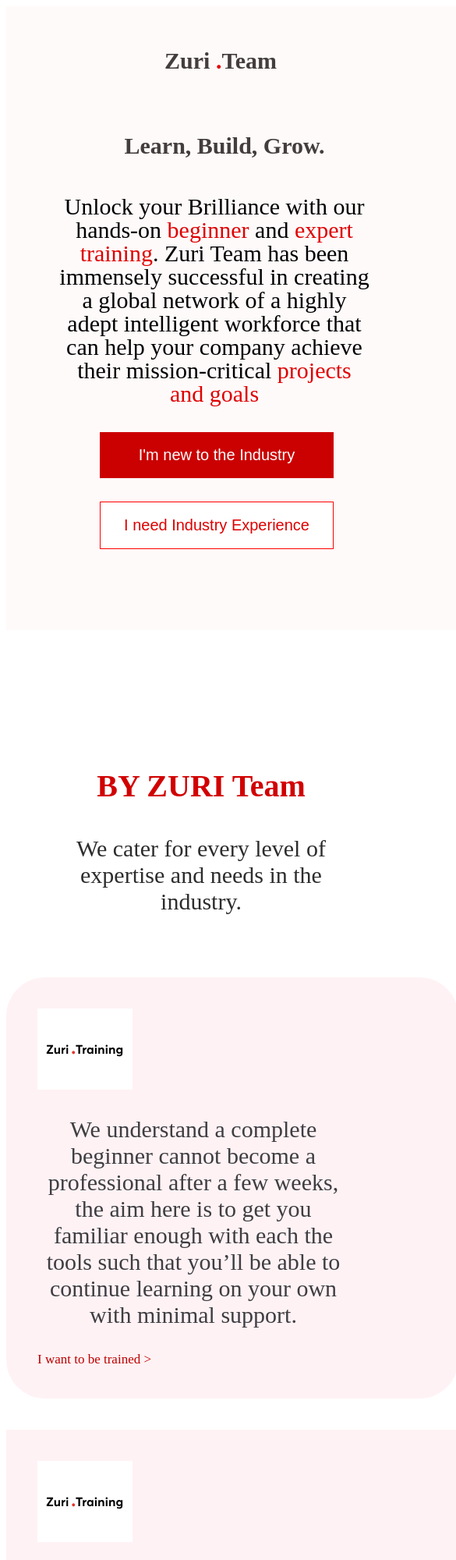
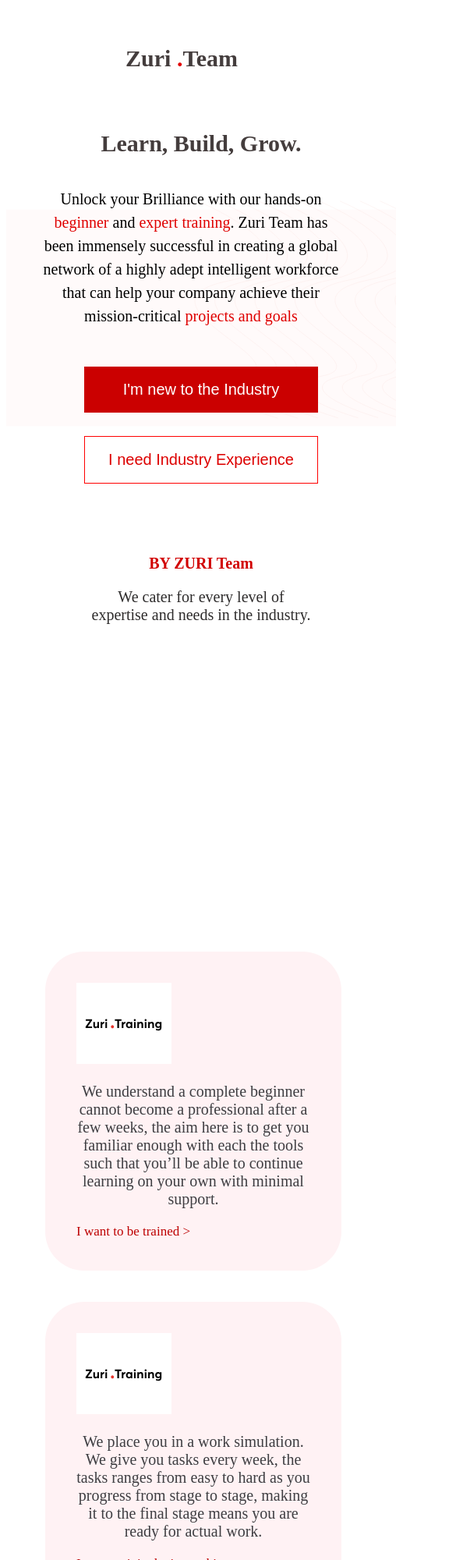
Before and after one commit to AdjarhoAndrew/Website-Replicate, a plain HTML site: page index.html in a window 390 px wide. Shown: the top 2000 px of the page at 78% size, 585 px wide, since content can reach past the window. Drawn offline with Linux system fonts and the light colour scheme.

Commit message:
first commit

```diff
--- a/index.html
+++ b/index.html
@@ -8,7 +8,9 @@
     <link rel="stylesheet" href="style.css" />
   </head>
   <body>
+    <div>
     <img  class="bimg"src="pro file/hero-bg.svg"/>
+    </div>
     <div>
       <h1 class="nametag">
         Zuri <span style="color: rgb(226, 0, 0)">.</span>Team
@@ -36,7 +38,6 @@
           </p>
         </div>
         <div class="Mycontainerp">
-
 
       <div class="firstflex">
           <img class="istpicture"src="pro file/zuri-training-img.svg">
--- a/style.css
+++ b/style.css
@@ -141,34 +141,35 @@ a {
     width: 100px;
   }
   .nametag {
-    margin-left: 200px;
+    margin-left:150px;
     width: 150px;
     font-size: 30px;
   }
   .Namedescript {
     width: 300px;
-    margin-left: 130px;
+    margin-left:100px;
     margin-bottom: 80px;
     font-size: 30px;
   }
   .istpara {
-    width: 400px;
+    width: 380px;
     left: 5px;
-    font-size: 30px;
-    margin-right: 0px;
+    font-size: 20px;
+    margin-right: 50px;
     padding-left: 0px;
-    margin-left: 70px;
+    margin-left: 50px;
     top: 220px;
     line-height: 30px;
   }
   .button {
     width: 500px;
-    margin-left: 20px;
-    margin-top: 4px;
+    margin-left: 0px;
+    margin-top: 0px;
+
   }
   .button1 {
     margin-left: 0px;
-    margin-top: 150px;
+    margin-top: 70px;
     width: 300px;
     font-size: 20px;
   }
@@ -178,69 +179,82 @@ a {
     width: 300px;
     font-size: 20px;
   }
+.sectiontext{ margin-bottom: 100px; bottom: 270px; position: relative;
 
-  .sectiontext {
-    padding-top: 0px;
-  }
-
+ }
   .text1 {
     margin-left: 100px;
     width: 300px;
     margin-top: 0px;
-    font-size: 40px;
-    bottom: 100px;
+    font-size: 20px;
+    bottom: 250px;
     padding-bottom: 0px;
+
+
   }
   .text1p {
     margin-left: 50px;
     width: 400px;
     margin-top: 0px;
-    font-size: 30px;
+    font-size: 20px;
   }
   .Mycontainerp {
     display: block;
     margin-left: 0px;
+    position: relative;
+    margin-bottom:0px;
+
+
   }
   .firstflex {
-    width: 500px;
+    width: 300px;
     margin-right: 600px;
     margin-bottom: 40px;
     border-radius: 50px;
+    margin-left: 50px;
+
   }
 
   .secondflex {
-    width: 500px;
+    width: 300px;
     margin-right: 600px;
     margin-bottom: 40px;
+    border-radius: 50px;
+    margin-left: 50px;
   }
 
   .thirdflex {
-    width: 500px;
+    width: 300px;
     margin-right: 600px;
     margin-left: 0px;
+    border-radius: 50px;
+    margin-left: 50px;
+
   }
 
   .istarticle {
-    font-size: 30px;
-    width: 400px;
+    font-size: 20px;
+    width: 300px;
     margin-right: 200px;
     text-align: center;
   }
 
   .secondarticle {
-    font-size: 30px;
-    width: 400px;
+    font-size: 20px;
+    width: 300px;
     text-align: center;
   }
 
   .thirdarticle {
-    font-size: 30px;
-    width: 400px;
+    font-size: 20px;
+    width: 300px;
     text-align: center;
   }
 
   .a {
     font-size: 100px;
+    text-align: center;
+    padding-left: 120px;
   }
 
   .containerbox {
@@ -255,5 +269,5 @@ a {
   .footer {
     margin-top: 40px;
   }
-  .bimg{display: block;}
+  .bimg{ display:block; width: 500px; height: 800px;}
 }
```
Also changed, not shown: Experiencepage.css (+7 -5 lines), Experiencepage.html (+4 -0 lines).
